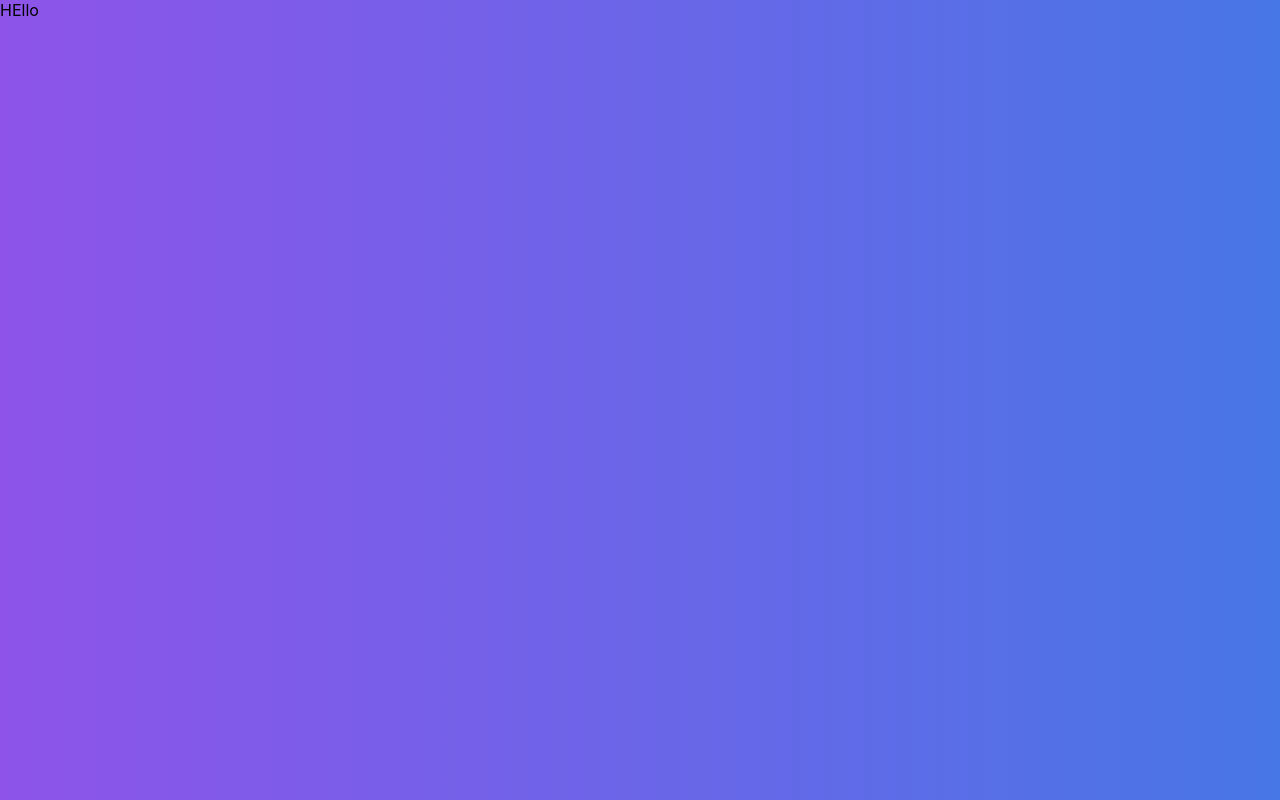
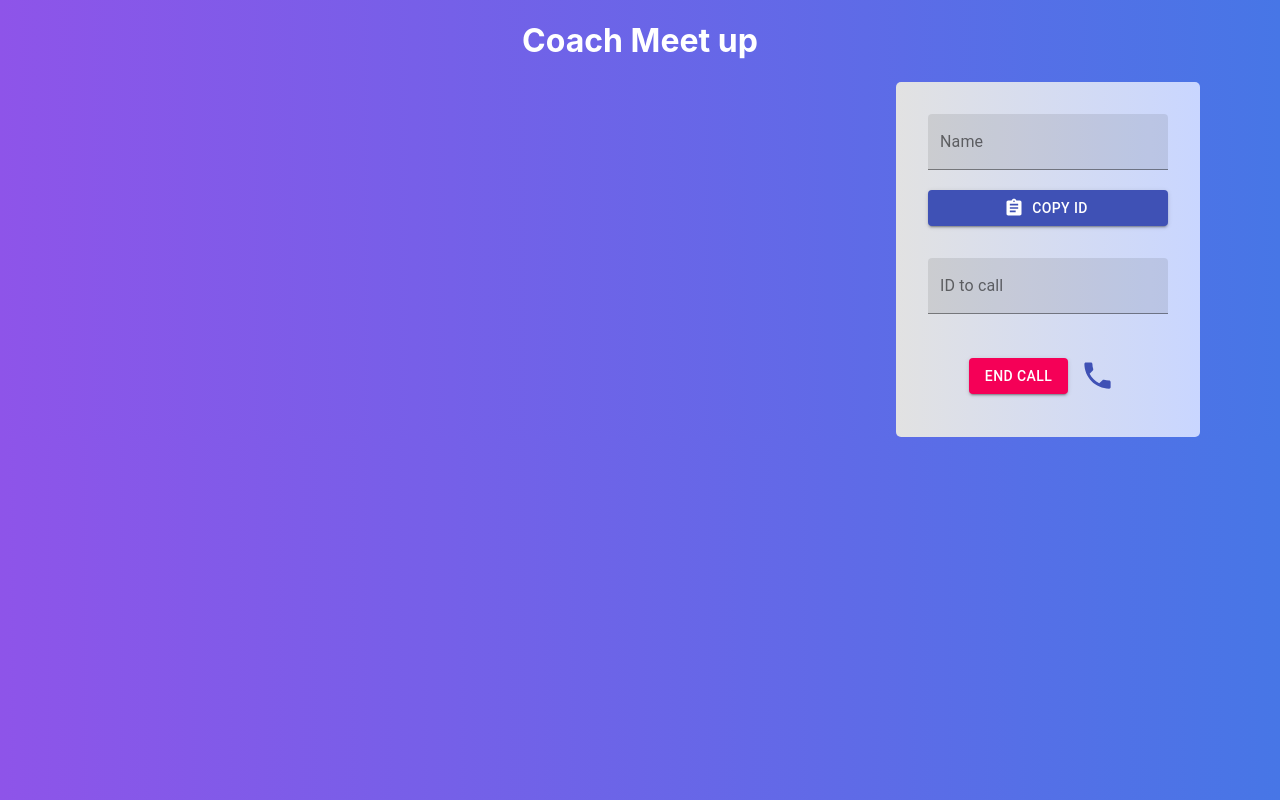
Before and after one commit to GyanP/CoachMeet, a React (Create React App) app in the folder frontend/: page / in a window 1280 px wide. Built offline with nearby package versions, Linux system fonts and the light colour scheme.

Commit message:
create UI structure

```diff
--- a/frontend/src/App.js
+++ b/frontend/src/App.js
@@ -1,21 +1,97 @@
-import React, {useEffect} from "react"
-import io from "socket.io-client"
-import "./App.css"
+import Button from "@material-ui/core/Button";
+import IconButton from "@material-ui/core/IconButton";
+import TextField from "@material-ui/core/TextField";
+import AssignmentIcon from "@material-ui/icons/Assignment";
+import PhoneIcon from "@material-ui/icons/Phone";
+import React, { useEffect, useRef, useState } from "react";
+import { CopyToClipboard } from "react-copy-to-clipboard";
+import io from "socket.io-client";
+import "./App.css";
 
-
-const socket = io.connect('http://localhost:5000')
+const socket = io.connect("http://localhost:5000");
 
 function App() {
 
-	useEffect(() => {
-		socket.emit("connection", "frontend connected")
-	}, [])
+const [ me, setMe ] = useState("")
+const [ receivingCall, setReceivingCall ] = useState(false)
+const [ idToCall, setIdToCall ] = useState("")
+const [ name, setName ] = useState("")
+const myVideo = useRef()
 
-	return (
-		<>
-			HEllo
-		</>
-	)
+  useEffect(() => {
+    socket.emit("connection", "frontend connected");
+  }, []);
+
+  return (
+    <>
+      <h1 style={{ textAlign: "center", color: "#fff" }}>Coach Meet up </h1>
+      <div className="container">
+        <div className="video-container">
+          <div className="video">
+              <video
+                playsInline
+                muted
+                ref={myVideo}
+                autoPlay
+                style={{ width: "300px" }}
+              />
+          </div>
+
+        </div>
+        <div className="myId">
+          <TextField
+            id="filled-basic"
+            label="Name"
+            variant="filled"
+            value={name}
+            onChange={(e) => setName(e.target.value)}
+            style={{ marginBottom: "20px" }}
+          />
+          <CopyToClipboard text={me} style={{ marginBottom: "2rem" }}>
+            <Button
+              variant="contained"
+              color="primary"
+              startIcon={<AssignmentIcon fontSize="large" />}
+            >
+              Copy ID
+            </Button>
+          </CopyToClipboard>
+
+          <TextField
+            id="filled-basic"
+            label="ID to call"
+            variant="filled"
+            value={idToCall}
+            onChange={(e) => setIdToCall(e.target.value)}
+          />
+          <div className="call-button">
+              <Button variant="contained" color="secondary">
+                End Call
+              </Button>
+
+              <IconButton
+                color="primary"
+                aria-label="call"
+              >
+                <PhoneIcon fontSize="large" />
+              </IconButton>
+
+            {idToCall}
+          </div>
+        </div>
+        <div>
+          {receivingCall ? (
+            <div className="caller">
+              <h1>{name} is calling...</h1>
+              <Button variant="contained" color="primary">
+                Answer
+              </Button>
+            </div>
+          ) : null}
+        </div>
+      </div>
+    </>
+  );
 }
 
-export default App
+export default App;
```
